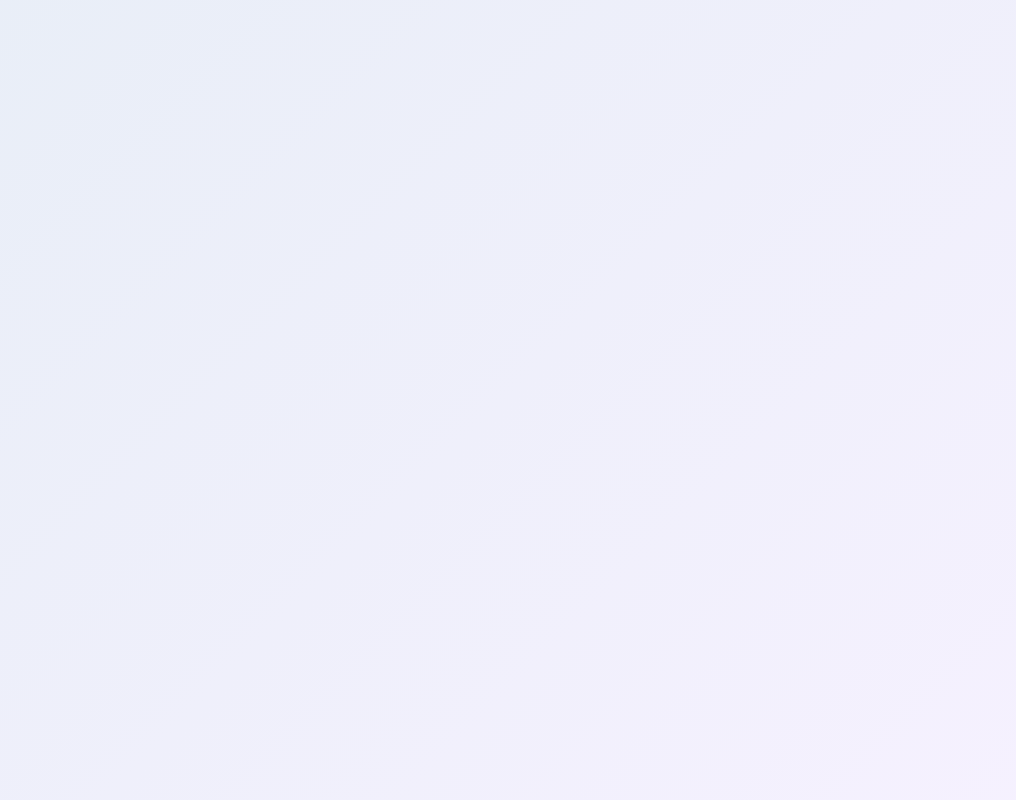
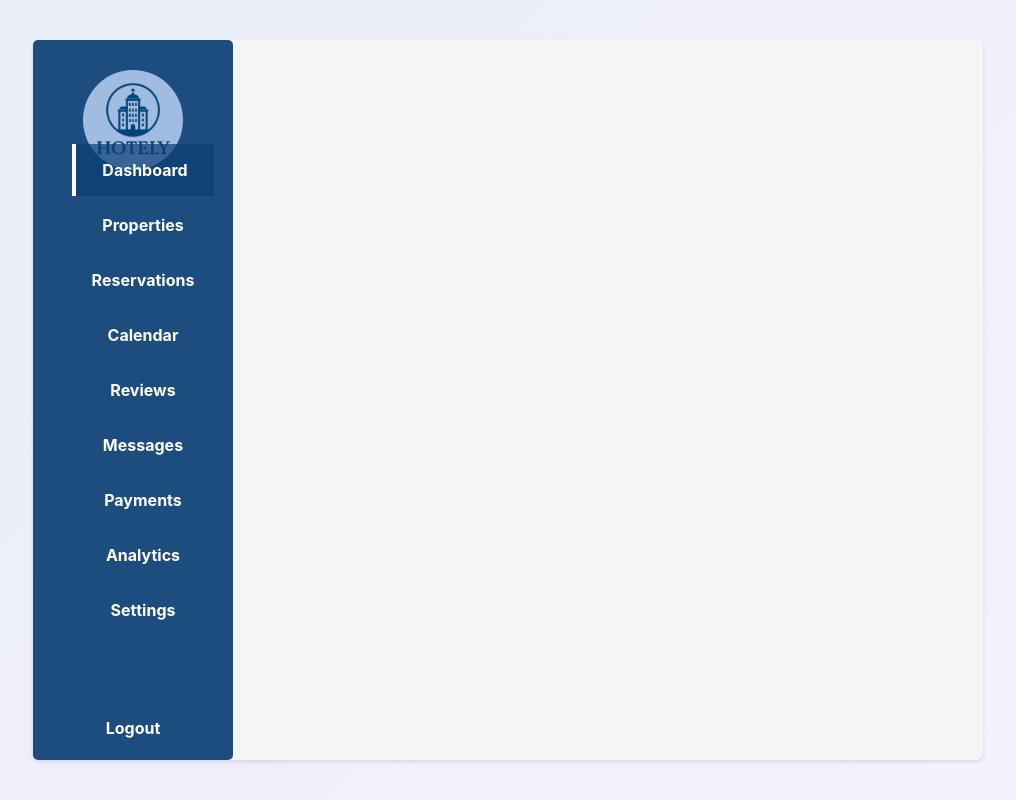
Before and after one commit to 24070-sak/booking-project, a React (Vite) app in the folder Frontend/: page /dashboard in a window 1280 px wide. Before the commit this address had no page. Shown: the whole page, without its empty margins (132-1148 px from the left). Built offline with nearby package versions, Linux system fonts and the light colour scheme.

Commit message:
last updates

```diff
--- a/Frontend/src/App.jsx
+++ b/Frontend/src/App.jsx
@@ -4,6 +4,7 @@ import Login from "./pages/Login";
 import VerificationPage from "./pages/EmailVerification";
 import Register from "./pages/Register";
 import Home from "./pages/Home";
+import Dashboard from "./pages/Dashboard";
 function App() {
   return (
     <>
@@ -17,6 +18,8 @@ function App() {
         <Route path="/verification" element={<VerificationPage />} />
         {/* Register page */}
         <Route path="/inscription" element={<Register />} />
+        {/* Dashboard page */}
+        <Route path="/dashboard" element={<Dashboard />} />
       </Routes>
     </>
   );
--- a/Frontend/src/pages/Dashboard.jsx
+++ b/Frontend/src/pages/Dashboard.jsx
@@ -0,0 +1,43 @@
+const API = import.meta.env.VITE_API_URL || "";
+import { useState, useEffect } from "react";
+import logo from '../assets/logos/logo.png'
+import '../styles/pages/dashboard.css'
+
+function Dashboard() {
+  const handleLabelClick = (e) => {
+    document.querySelectorAll('.dashboard-labels .label').forEach(span => {
+      span.classList.remove('selected');
+    });
+    e.target.classList.add('selected');
+  };
+
+  return (
+    <div className="dashboard">
+      <div className="dashboard-header">
+        <div className="logo-container">
+          <img src={logo} alt="Logo" className="logo" />
+        </div>
+        <div className="dashboard-labels">
+          <span className="label selected" id="dashboard" onClick={handleLabelClick}>Dashboard</span>
+          <span className="label" id="properties" onClick={handleLabelClick}>Properties</span>
+          <span className="label" id="reservations" onClick={handleLabelClick}>Reservations</span>
+          <span className="label" id="calendar" onClick={handleLabelClick}>Calendar</span>
+          <span className="label" id="reviews" onClick={handleLabelClick}>Reviews</span>
+          <span className="label" id="messages" onClick={handleLabelClick}>Messages</span>
+          <span className="label" id="payements" onClick={handleLabelClick}>Payments</span>
+          <span className="label" id="analytics" onClick={handleLabelClick}>Analytics</span>
+          <span className="label" id="settings" onClick={handleLabelClick}>Settings</span>
+        </div>
+        <div>
+            <span id="logout">Logout</span>
+        </div>
+
+      </div>
+      <div className="dashboard-body">
+
+      </div>
+    </div>
+  )
+}
+
+export default Dashboard;
--- /dev/null
+++ b/Frontend/src/styles/pages/dashboard.css
@@ -0,0 +1,71 @@
+.dashboard {
+  display: flex;
+  align-items: center;
+  background-color: #f5f5f5;
+  height: 90vh;
+  border-radius: 7px;
+  box-shadow: 0 2px 4px rgba(0, 0, 0, 0.1);
+  width: 950px;
+  margin: 20px auto;
+}
+
+.dashboard-header {
+  display: flex;
+  flex-direction: column;
+  width: 200px;
+  background-color: #0b3e75eb;
+  height: 90vh;
+  border-radius: 5px;
+  color: white;
+  font-family: 'Arial', sans-serif;
+  align-items: center;
+  justify-content: space-between;
+  padding: 20px 0;
+}
+.dashboard-labels{
+    display: flex;
+    flex-direction: column;
+    margin-top: 20px;
+    padding-left: 20px;
+    position: relative;
+    bottom: 10vh;
+    font-weight: bold;
+    gap: 3px;
+    span{
+        cursor: pointer;
+        padding: 14px 20px;
+        text-align: center;
+    }
+    .label:hover {
+    background-color: #0b3e75b2;
+    border-left: 4px solid white;
+}
+.selected{
+    background-color: #0b3e75b2;
+    border-left: 4px solid white;
+}
+}
+#logout{
+    cursor: pointer;
+    font-weight: bold;
+    margin-bottom: 20px;
+}
+
+
+.logo-container {
+  width: 100px;
+  height: 100px;
+  background-color: #a0bde1;
+  display: flex;
+  align-items: center;
+  justify-content: center;
+  margin: auto;
+  margin-top: 10px;
+  border-radius: 50%;
+
+  .logo {
+    width: 100px;
+    height: 100px;
+  }
+
+}
```
